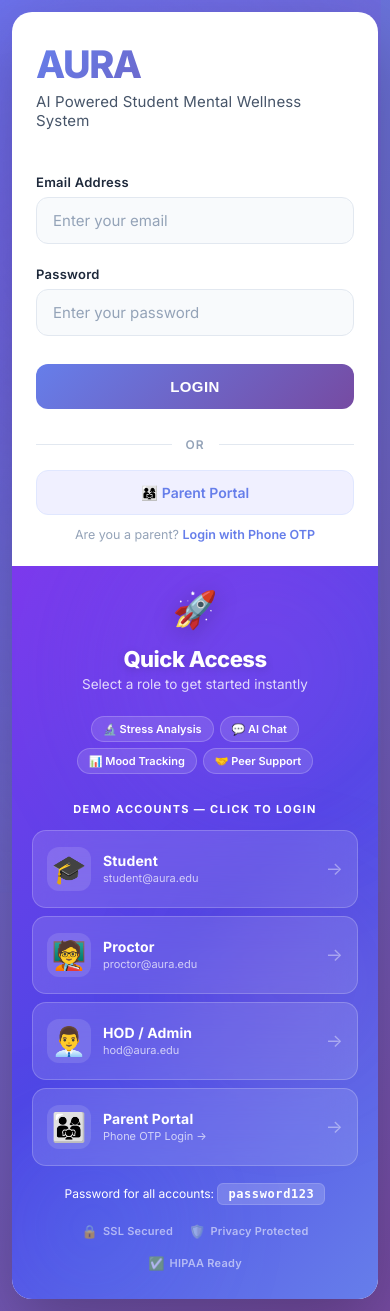
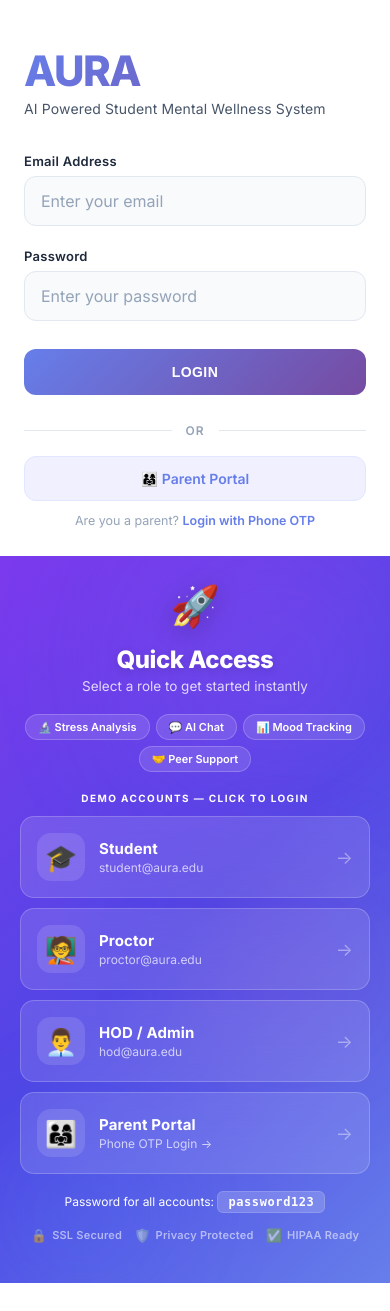
Before and after one commit to abhishekprathipati/AURA, a Flask app: page /login in a window 390 px wide. After the commit the page ends 1283 px from the top, so only its background shows below. Run offline with Flask 3, Linux system fonts and the light colour scheme.

Commit message:
Fix login page mobile: scrollable, demo cards visible, premium mobile layout
- body: overflow-x:hidden + overflow-y:auto (was overflow:hidden = no scroll)
- body: align-items:flex-start so tall content scrolls on mobile
- login-container: overflow:visible so demo section is never clipped
- login-right: border-radius only on right side (desktop) / bottom (mobile)
- 520px mobile: full-screen layout, 1-col demo grid, larger touch targets
- form input font-size:16px on mobile (prevents iOS zoom on focus)
- All demo cards visible, password hint visible, trust badges visible

Co-Authored-By: Claude Opus 4.6 <noreply@anthropic.com>

```diff
--- a/static/css/login.css
+++ b/static/css/login.css
@@ -35,12 +35,13 @@ body {
     background: var(--lg);
     min-height: 100vh;
     display: flex;
-    align-items: center;
+    align-items: flex-start;
     justify-content: center;
     -webkit-font-smoothing: antialiased;
     padding: 20px;
     position: relative;
-    overflow: hidden;
+    overflow-x: hidden;
+    overflow-y: auto;
 }
 
 /* Animated background mesh */
@@ -74,8 +75,9 @@ body::before {
     max-width: 1080px;
     width: 100%;
     min-height: 640px;
-    overflow: hidden;
+    overflow: visible;
     animation: containerReveal .6s var(--ease) both;
+    margin: auto 0;
 }
 
 @keyframes containerReveal {
@@ -294,6 +296,7 @@ form { margin-top: 8px; }
     justify-content: center;
     position: relative;
     overflow: hidden;
+    border-radius: 0 var(--r-xl) var(--r-xl) 0;
 }
 
 /* ── Floating Orbs ────────────────────────────────────────── */
@@ -551,30 +554,84 @@ form { margin-top: 8px; }
 .badge-icon { font-size: 13px; }
 
 /* ══════════════════════════════════════════════════════════════
-   RESPONSIVE
+   RESPONSIVE — Full mobile support with scrolling
    ══════════════════════════════════════════════════════════════ */
 @media (max-width: 900px) {
+    body {
+        align-items: flex-start;
+        padding: 16px;
+    }
     .login-container {
         flex-direction: column;
         max-width: 520px;
         border-radius: var(--r-lg);
+        min-height: unset;
+        margin: 0 auto;
     }
-    .login-left { padding: 40px 36px 32px; }
-    .login-right { flex: none; }
-    .right-content { padding: 32px 28px; }
+    .login-left {
+        padding: 40px 36px 32px;
+        border-radius: var(--r-lg) var(--r-lg) 0 0;
+    }
+    .login-right {
+        flex: none;
+        border-radius: 0 0 var(--r-lg) var(--r-lg);
+    }
+    .right-content { padding: 32px 28px 36px; }
     .demo-grid { gap: 8px; }
     .brand-header h2 { font-size: 22px; }
 }
 
 @media (max-width: 520px) {
-    body { padding: 12px; }
-    .login-container { border-radius: 20px; }
-    .login-left { padding: 32px 24px 24px; }
-    .right-content { padding: 28px 20px; }
-    .logo { font-size: 38px; }
-    .demo-grid { grid-template-columns: 1fr; }
-    .feature-pills { gap: 6px; }
-    .pill { font-size: 11px; padding: 5px 11px; }
+    body { padding: 0; background: var(--lg2); align-items: flex-start; }
+    .login-container {
+        border-radius: 0;
+        box-shadow: none;
+        min-height: 100vh;
+        flex-direction: column;
+        max-width: 100%;
+    }
+    .login-left {
+        padding: 48px 24px 28px;
+        border-radius: 0;
+        background: #fff;
+    }
+    .login-right {
+        flex: 1;
+        border-radius: 0;
+        min-height: auto;
+    }
+    .right-content {
+        padding: 32px 20px 40px;
+    }
+    .logo { font-size: 42px; }
+    .subtitle { font-size: 14px; margin-bottom: 28px; }
+    .demo-grid {
+        grid-template-columns: 1fr;
+        gap: 10px;
+    }
+    .demo-card {
+        padding: 16px;
+        gap: 14px;
+    }
+    .card-icon {
+        width: 48px;
+        height: 48px;
+        font-size: 26px;
+        border-radius: 14px;
+    }
+    .card-role { font-size: 15px; }
+    .card-email { font-size: 12px; }
+    .feature-pills { gap: 6px; margin-bottom: 20px; }
+    .pill { font-size: 11px; padding: 5px 12px; }
+    .trust-badges { gap: 12px; }
+    .trust-badge { font-size: 11px; }
+    .brand-header { margin-bottom: 20px; }
+    .brand-header h2 { font-size: 24px; }
+    .brand-icon { font-size: 40px; }
+    .demo-title { font-size: 10px; letter-spacing: .14em; margin-bottom: 12px; }
+    .demo-pass-hint { font-size: 12px; margin-bottom: 18px; }
+    .btn-login { padding: 15px 24px; font-size: 14px; }
+    .form-group input { padding: 14px 16px; font-size: 16px; }
 }
 
 /* ══════════════════════════════════════════════════════════════
```
